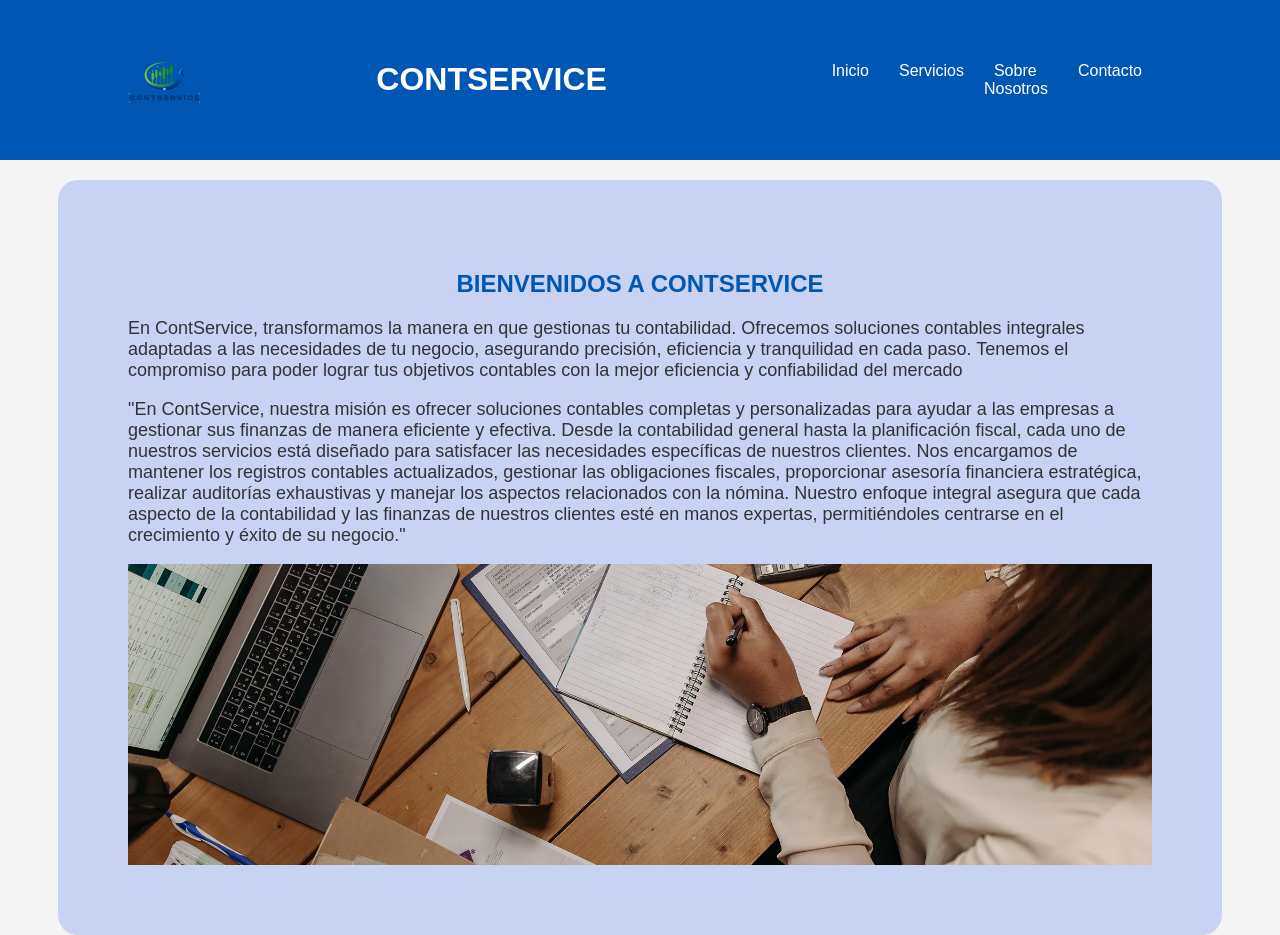
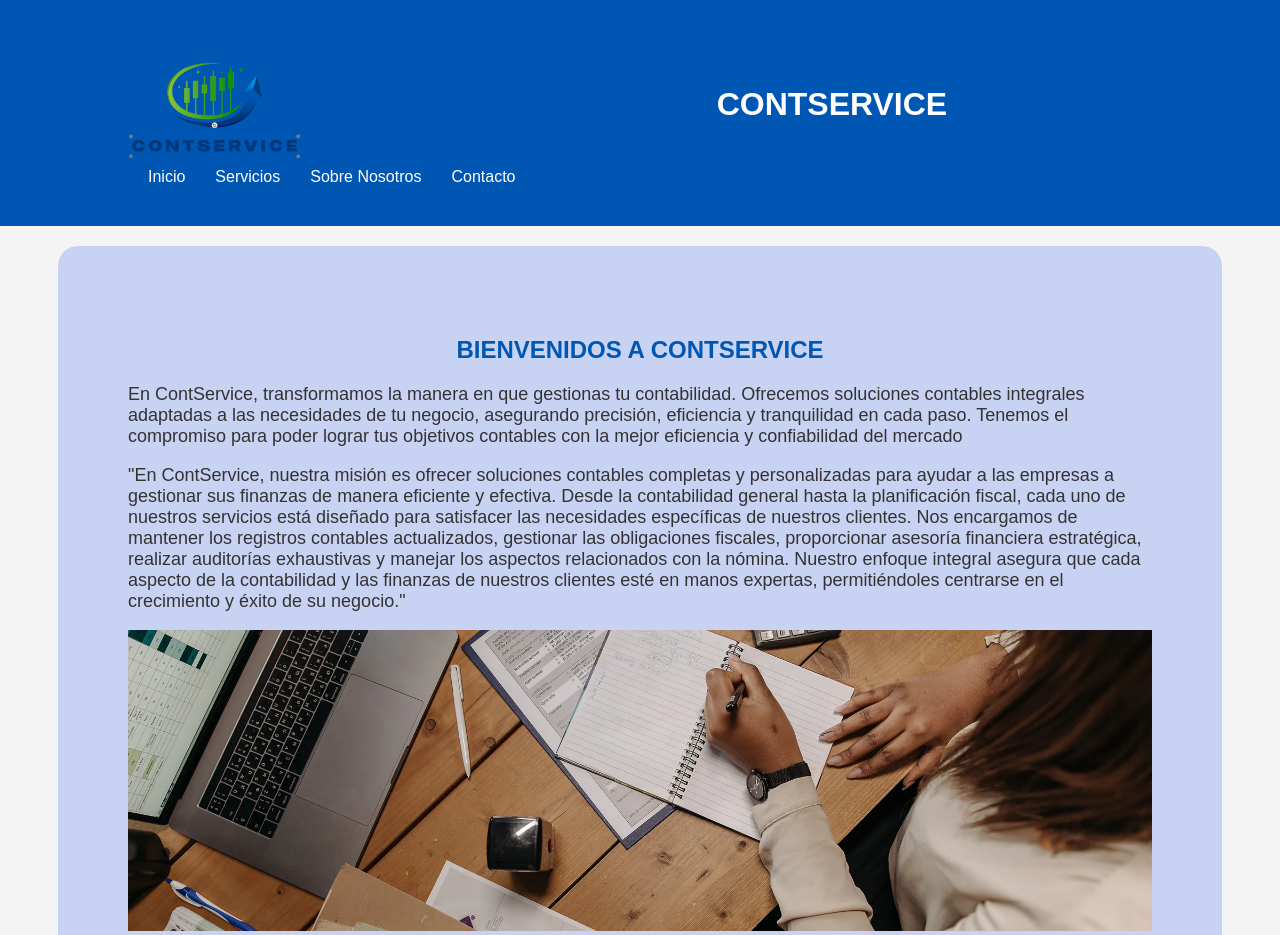
Before and after one commit to AlbertoMartinez22/AlbertoMartinez22.github.io, a plain HTML site: page index.html in a window 1280 px wide. Shown: the top 935 px of the page. Drawn offline with Linux system fonts and the light colour scheme; a script that the page names is missing.

Commit message:
Update style.css

```diff
--- a/style.css
+++ b/style.css
@@ -4,6 +4,8 @@ body {
     padding: 0;
     background-color: #f4f4f4;
     color: #333;
+    flex-wrap: wrap;
+    min-width: 250px;
 
 
 }
@@ -12,6 +14,7 @@ header {
     background-color: #0056b3;
     color: #fff;
     padding: 20px 0;
+    min-width: 500px;
 }
 
 header .container {
@@ -32,6 +35,8 @@ nav ul {
     margin: 0;
     padding: 0;
     display: flex;
+    display: flex;
+    flex-wrap: wrap;
 }
 
 nav ul li {
@@ -54,6 +59,7 @@ nav ul li a:hover {
     width: 80%;
     margin: 0 auto;
     padding: 20px;
+    flex-wrap: wrap;
 }
 img {
     max-width: 100%; /* La imagen no excederá el ancho del contenedor */
@@ -108,10 +114,12 @@ footer {
     position: auto;
     bottom: 0;
     width: 100%;
+    min-width: 500px;
 }
 
 footer .container p {
     margin: 0;
+    flex-wrap: wrap;
 }
 .containercont{
     background-color: #c8d2f3;
```
